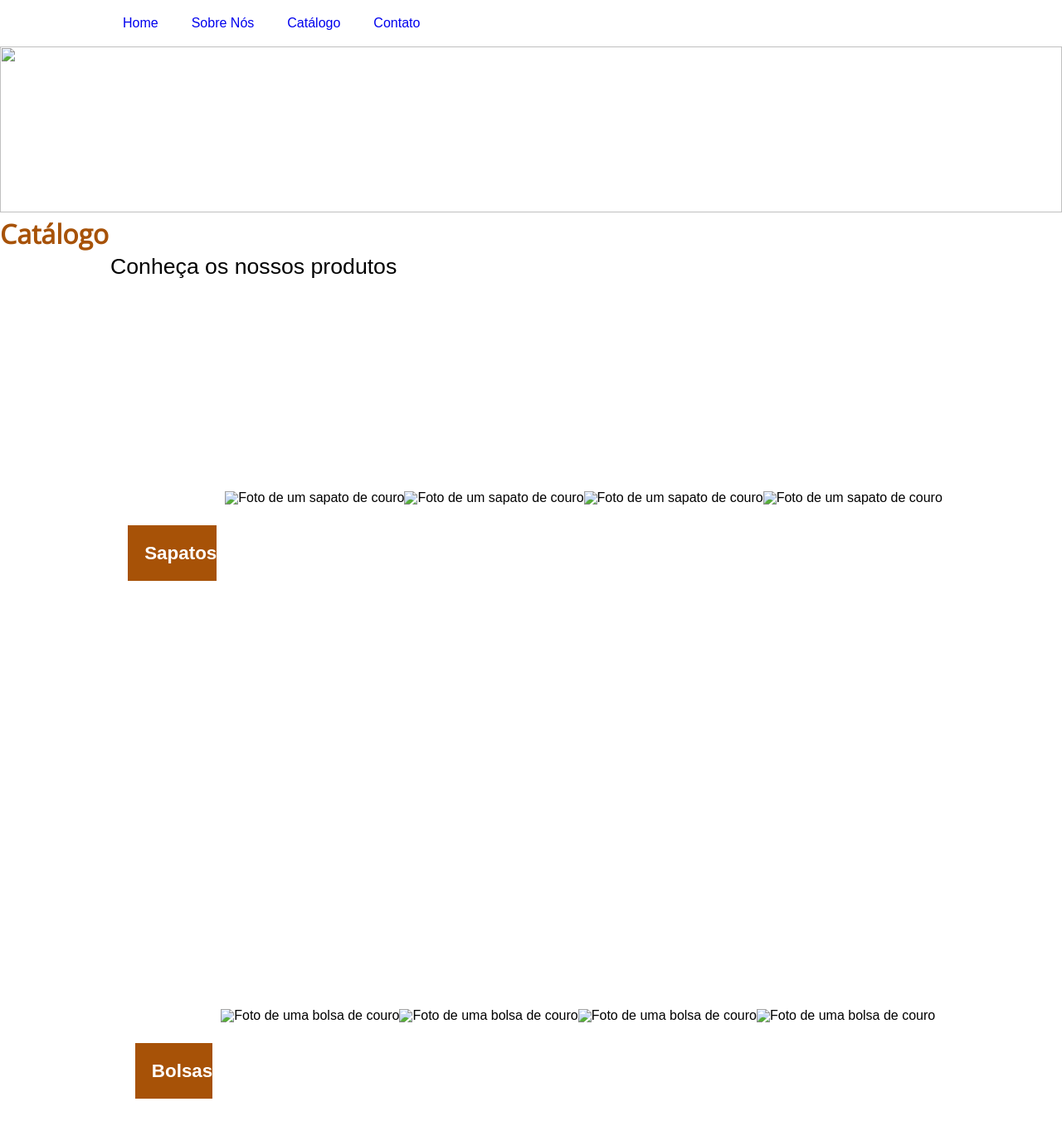
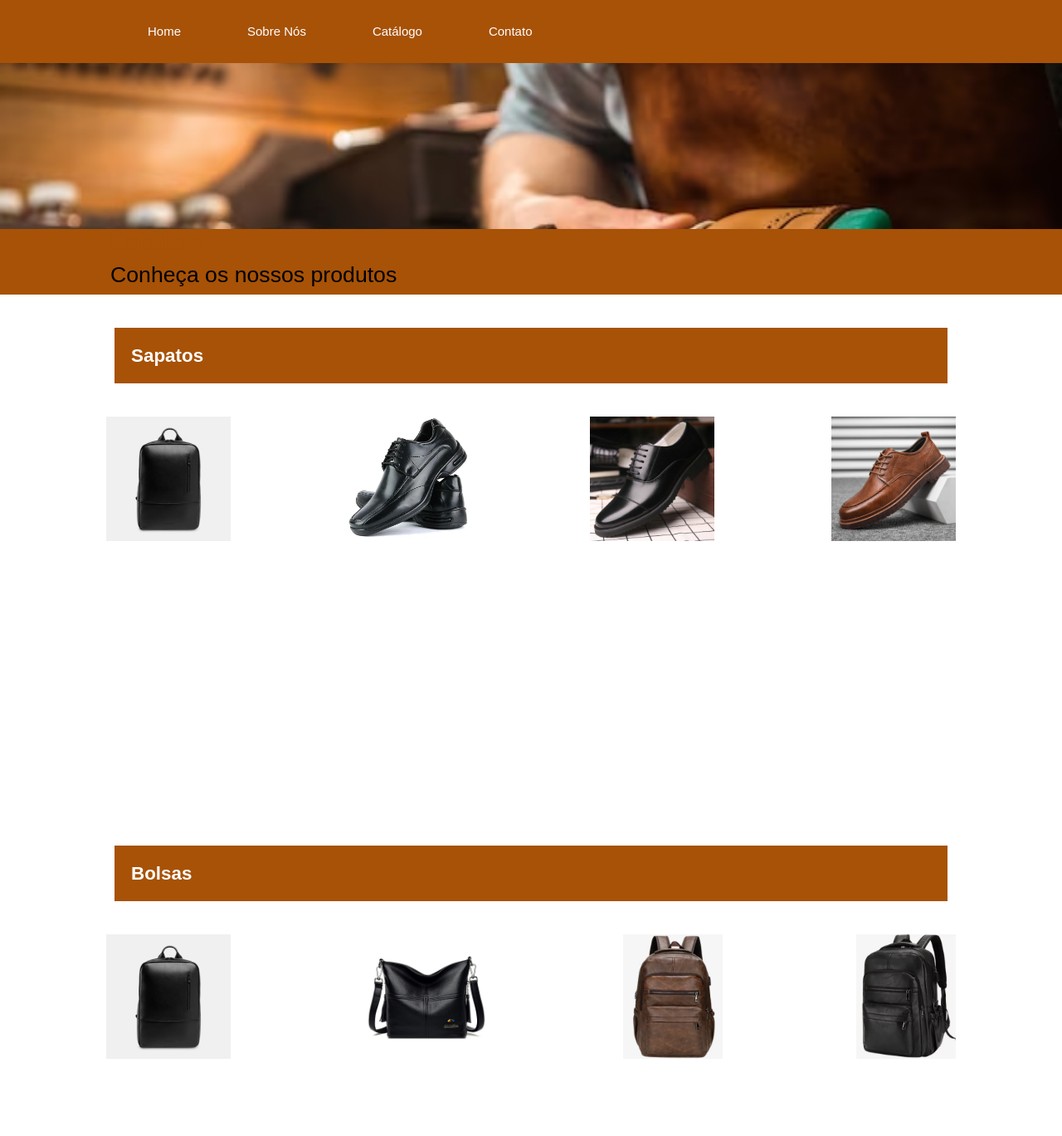
Before and after one commit to OtavioHFerraz/Sapataria-Arnaldo, a plain HTML site: page catalogo.html in a window 1280 px wide. Shown: the top 1369 px of the page at 83% size. Drawn offline with nearby package versions, Linux system fonts and the light colour scheme.

Commit message:
arrumando minha pagina

```diff
--- a/CSS/reset.css
+++ b/CSS/reset.css
@@ -25,7 +25,7 @@ time, mark, audio, video {
 }
 /* HTML5 display-role reset for older browsers */
 article, aside, details, figcaption, figure,
-footer, header, hgroup, menu, nav, section {
+footer, header, hgroup, menu, nav, section, img{
 	display: block;
 }
 body {
--- a/CSS/style.css
+++ b/CSS/style.css
@@ -48,6 +48,33 @@ main {
     line-height: 1.4;
   }
 
+  .menu {
+    background-color: #a75207;
+    overflow: hidden;
+  }
+
+  .menu nav {
+    display: flex;
+    justify-content: space-between;
+  }
+
+  .menu ul {
+    display: flex;
+    padding: 10px;
+  }
+
+  .menu li a {
+    color: #ffffff;
+    text-decoration: none;
+    font-size: 15px;
+    padding: 20px;
+  }
+
+  .menu li a :hover {
+    transition: 0.5s;
+    background-color: black;
+  }
+
   .link-menu-principal a {
     text-decoration: none;
   }
@@ -64,6 +91,10 @@ main {
 
   .vitrine-produtos {
     margin: 40px 0;
+  }
+
+  .vitrine-produtos ul {
+    display: flex;
   }
 
   .lista-produtos {
@@ -86,6 +117,10 @@ main {
     padding: 20px;
   }
 
+  .link-sociais i {
+    color: black;
+  }
+
   .imagem-banner {
     width: 100%;
     height: 200px;
@@ -106,33 +141,6 @@ main {
   .menu-navegacao ul li {
     padding: 20px;
   }
-
-  article, aside, details, figcaption, figure, footer, header, hgroup, menu, nav, section, img {
-    display: block;
-  }
-
-#menu-horizontal{
-    list-style: none;
-    padding: 0;
-    background-color: rgb(255, 255, 255);
-}
-
-#menu-horizontal li{
-    display: inline;
-}
-
-#menu-horizontal li a{
-    color: rgb(0, 0, 0);
-    padding: 20px;
-    display: inline-block;
-    text-decoration: none;
-    transition: rgb(0, 0, 0) .4s
-}
-
-#menu-horizontal li a:hover {
-    background-color: white;
-
-}
 
 .contact-section {
   width: 100%;
@@ -157,9 +165,9 @@ main {
     margin: 5px 0;
 }
 
-@media screen and (max-width: 600px) {
+/* @media screen and (max-width: 600px) {
     .menu-navegacao, .titulo-pagina, .subtitulo-pagina, main, .formulario-contato
-    }
+
 
     .titulo-pagina {
     margin: 10px 0;
@@ -169,7 +177,7 @@ main {
 @media screen and (max-width: 380px) {
     .menu-navegacao ul 11, .rodape
 
-}
+} */
 
 label {
     display: block;
@@ -203,8 +211,6 @@ label {
 }
 
 section {
-  display: flex;
-  align-items: center;
   justify-content: center;
   height: 73vh;
 }
--- a/catalogo.html
+++ b/catalogo.html
@@ -12,7 +12,7 @@
   <title>Sapataria do Arnaldo - Catálogo</title>
 </head>
 <body>
-  <header>
+  <header class="menu">
 
     <!-- Menu de Navegação -->
     <nav class="menu-navegacao">
@@ -24,7 +24,7 @@
       </ul>
     </nav>
 
-    <img src="img/banner-catalogo.jpg" alt="" class="imagem-banner">
+    <img src="img/BANNER.avif" alt="" class="imagem-banner">
 
     <h1 class="titulo-pagina">Catálogo</h1>
     <h2 class="subtitulo-pagina">Conheça os nossos produtos</h2>
@@ -32,21 +32,22 @@
 
   <main>
     <section class="vitrine-produtos">
+
       <h1 class="categoria-produto">Sapatos</h1>
       <ul class="lista-produtos">
-        <li class="produto"><img src="img/produto-sapato-01.png" alt="Foto de um sapato de couro" class="imagem-produto"></li>
-        <li class="produto"><img src="img/produto-sapato-02.png" alt="Foto de um sapato de couro" class="imagem-produto"></li>
-        <li class="produto"><img src="img/produto-sapato-03.png" alt="Foto de um sapato de couro" class="imagem-produto"></li>
-        <li class="produto"><img src="img/produto-sapato-04.png" alt="Foto de um sapato de couro" class="imagem-produto"></li>
+        <li class="produto"><img src="img/bolsa.webp" alt="Foto de um sapato de couro" class="imagem-produto"></li>
+        <li class="produto"><img src="img/sapato mesmo.webp" alt="Foto de um sapato de couro" class="imagem-produto"></li>
+        <li class="produto"><img src="img/sapato masculino.jpg" alt="Foto de um sapato de couro" class="imagem-produto"></li>
+        <li class="produto"><img src="img/botas.jpg" alt="Foto de um sapato de couro" class="imagem-produto"></li>
       </ul>
     </section>
     <section class="vitrine-produtos">
       <h1 class="categoria-produto">Bolsas</h1>
       <ul class="lista-produtos">
-        <li class="produto"><img src="img/produto-bolsa-01.png" alt="Foto de uma bolsa de couro" class="imagem-produto"></li>
-        <li class="produto"><img src="img/produto-bolsa-02.webp" alt="Foto de uma bolsa de couro" class="imagem-produto"></li>
-        <li class="produto"><img src="img/produto-bolsa-03.webp" alt="Foto de uma bolsa de couro" class="imagem-produto"></li>
-        <li class="produto"><img src="img/produto-bolsa-04.png" alt="Foto de uma bolsa de couro" class="imagem-produto"></li>
+        <li class="produto"><img src="img/bolsa.webp" alt="Foto de uma bolsa de couro" class="imagem-produto"></li>
+        <li class="produto"><img src="img/bolsa 2.jpg" alt="Foto de uma bolsa de couro" class="imagem-produto"></li>
+        <li class="produto"><img src="img/bolsa 3.webp" alt="Foto de uma bolsa de couro" class="imagem-produto"></li>
+        <li class="produto"><img src="img/bolsa 4.webp" alt="Foto de uma bolsa de couro" class="imagem-produto"></li>
       </ul>
     </section>
   </main>
```
Also changed, not shown: contato.html (+5 -8 lines), index.html (+1 -1 lines), sobre-nos.html (+1 -1 lines), img/BANNER.avif (added), img/bolsa 2.jpg (added), img/bolsa 3.webp (added), img/bolsa 4.webp (added), img/bolsa.webp (added), img/botas.jpg (added), img/sapateiro.webp (added), img/sapato masculino.jpg (added), img/sapato mesmo.webp (added).
